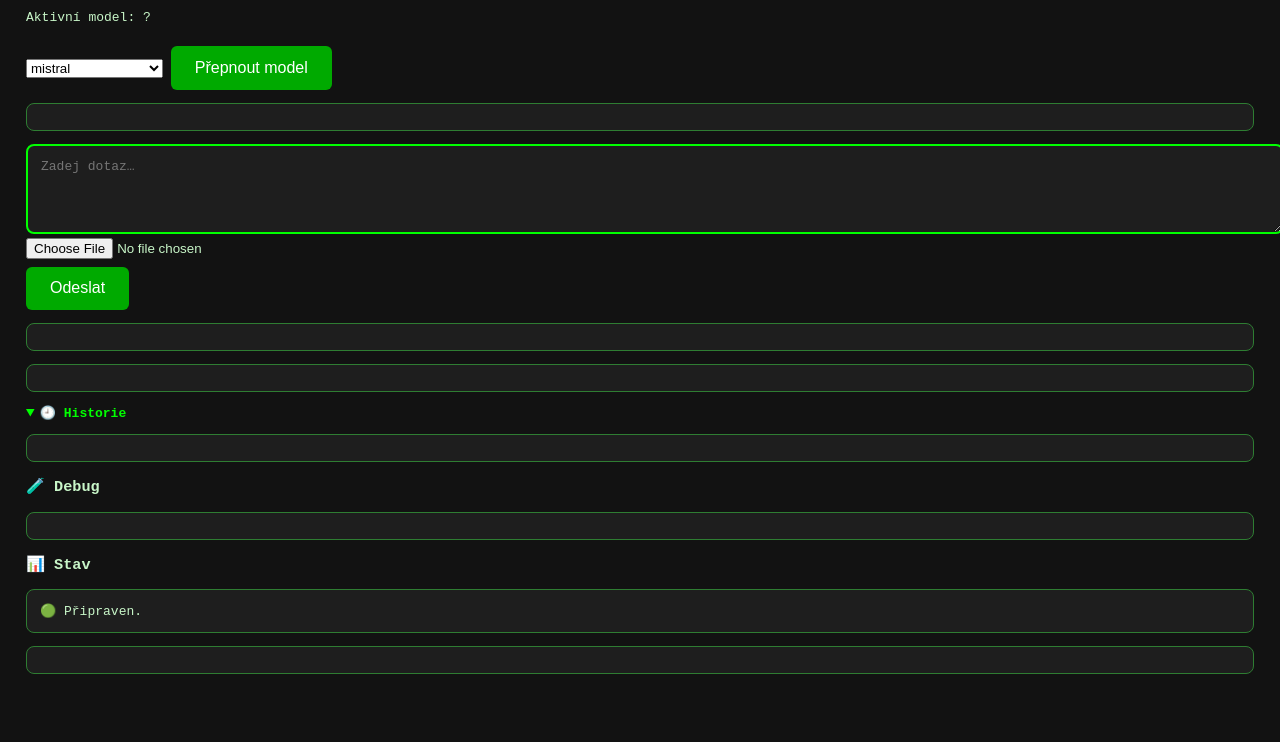
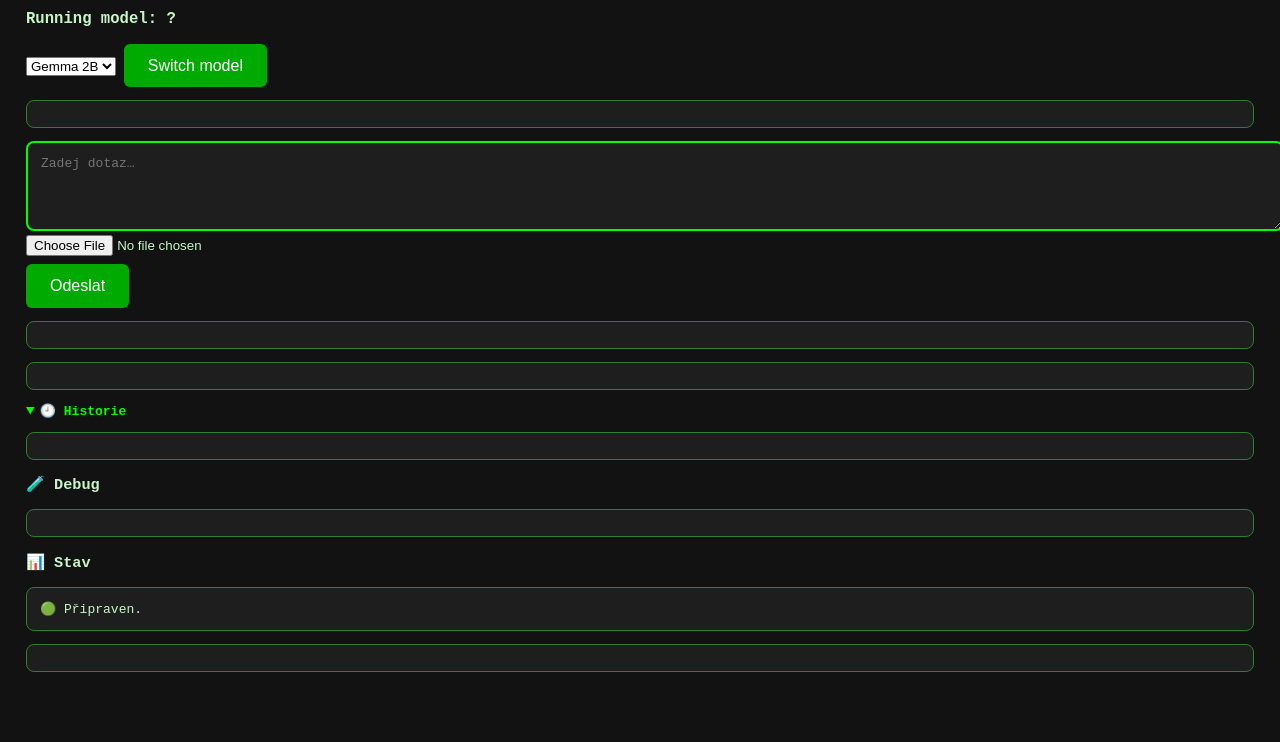
Before and after one commit to Smukanec/Jarvik_code, a plain HTML site: page static/index.html in a window 1280 px wide. Shown: the part 58-800 px from the top of the page. Drawn offline with Linux system fonts and the light colour scheme; no server answers.

Commit message:
Add model selector UI and display active model

```diff
--- a/static/index.html
+++ b/static/index.html
@@ -54,18 +54,23 @@
       max-height: 300px;
       overflow-y: auto;
     }
+    #current-model-display {
+      font-size: 1.2em;
+      font-weight: bold;
+      margin-bottom: 0.5em;
+    }
   </style>
 </head>
 <body>
   <img src="/static/alternativ.png" alt="Jarvik logo">
 
-  <p>Aktivní model: <span id="current-model">?</span></p>
+  <h2 id="current-model-display">Running model: <span id="current-model">?</span></h2>
   <select id="model-select">
-    <option value="mistral">mistral</option>
-    <option value="jarvik-q4">jarvik-q4</option>
-    <option value="mistral:7b-Q4_K_M">mistral:7b-Q4_K_M</option>
+    <option value="gemma:2b">Gemma 2B</option>
+    <option value="mistral:7b-Q4_K_M">Mistral 7B</option>
+    <option value="jarvik-q4">Jarvik Q4</option>
   </select>
-  <button onclick="switchModel()">Přepnout model</button>
+  <button onclick="switchModel()">Switch model</button>
   <pre id="model-status"></pre>
 
   <textarea id="message" rows="4" placeholder="Zadej dotaz…"></textarea><br>
@@ -89,10 +94,17 @@
   <pre id="duration"></pre>
 
   <script>
+    const MODEL_NAMES = {
+      'gemma:2b': 'Gemma 2B',
+      'mistral:7b-Q4_K_M': 'Mistral 7B',
+      'jarvik-q4': 'Jarvik Q4'
+    };
+
     async function loadModel() {
       const res = await fetch('/model');
       const data = await res.json();
-      document.getElementById('current-model').textContent = data.model;
+      const name = MODEL_NAMES[data.model] || data.model;
+      document.getElementById('current-model').textContent = name;
       const sel = document.getElementById('model-select');
       if (sel) sel.value = data.model;
     }
@@ -106,9 +118,13 @@
         body: JSON.stringify({ model })
       });
       document.getElementById('model-status').textContent = '🔄 Restartuji, chvíli strpení...';
+      const name = MODEL_NAMES[model] || model;
+      document.getElementById('current-model').textContent = name;
     }
 
     loadModel();
+    const select = document.getElementById('model-select');
+    if (select) select.addEventListener('change', switchModel);
 
     let conversationLog = "";
 
```
